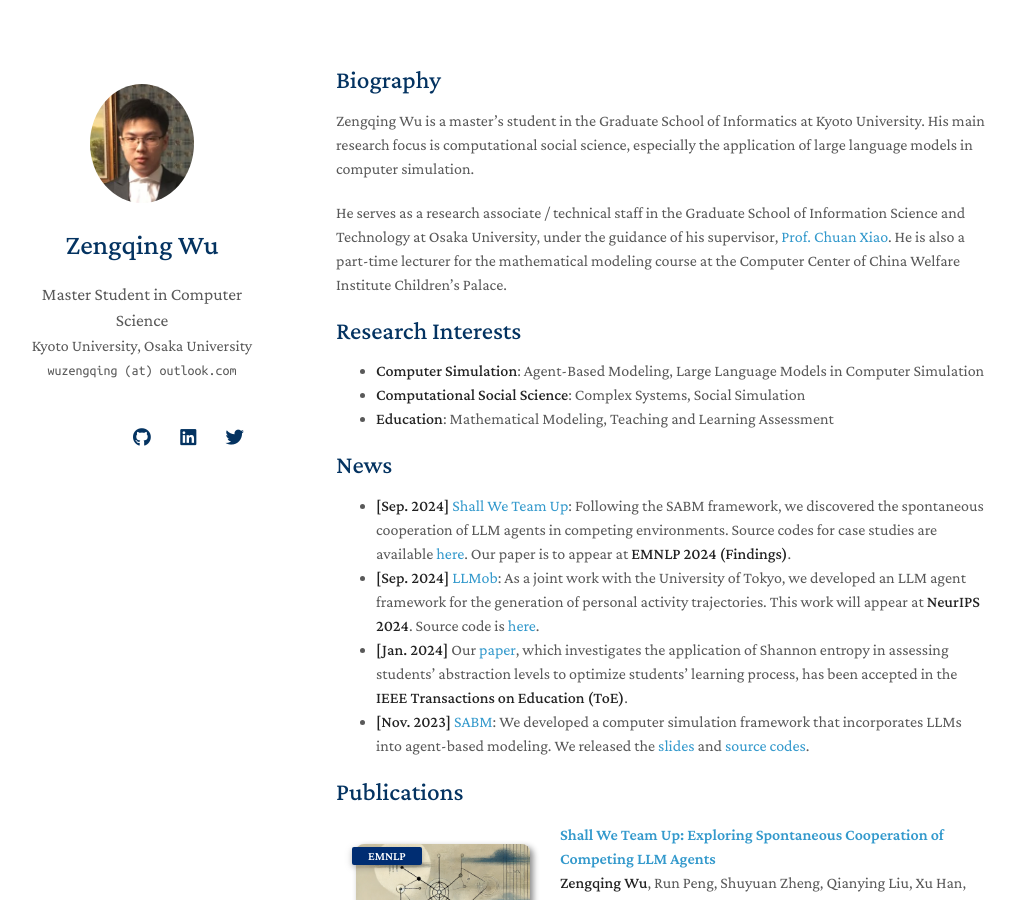
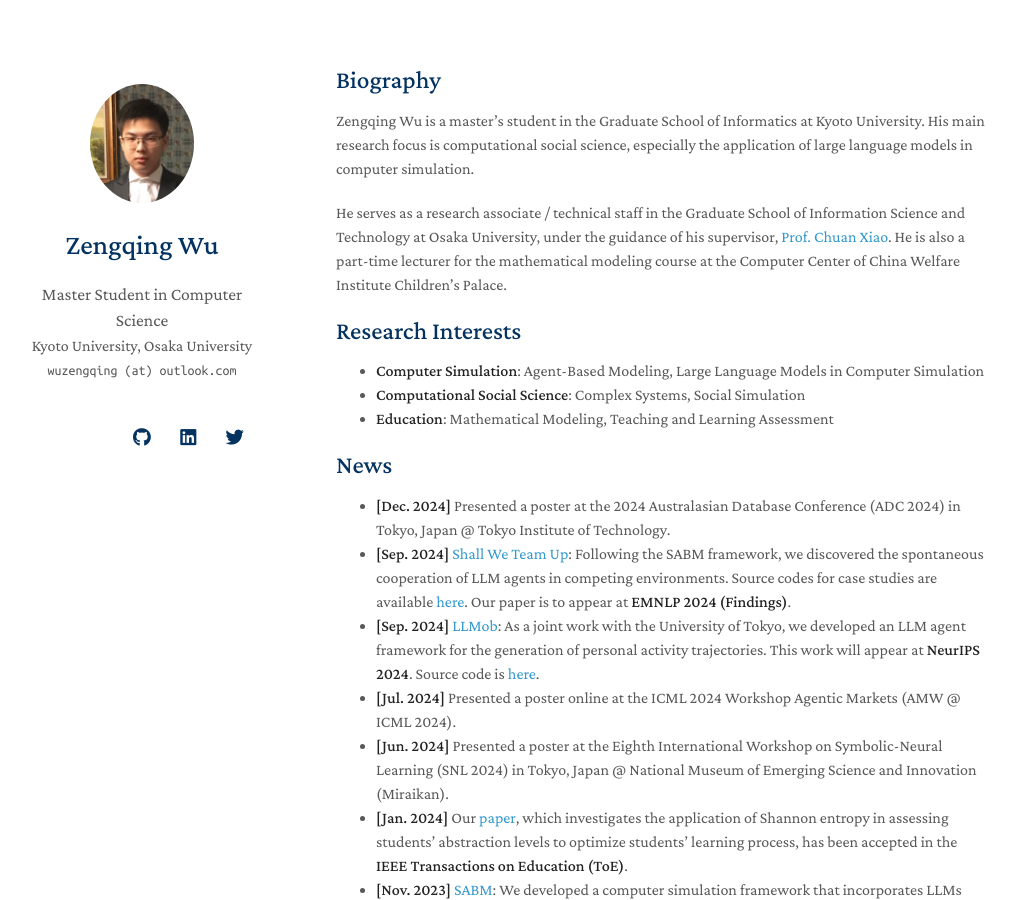
Before and after one commit to wuzengqing001225/wuzengqing001225.github.io, a Jekyll site: the page built from index.md, in a window 1280 px wide and 900 px high. Shown: the whole window, without its empty margins (134-1149 px from the left). Built offline with Jekyll 4.4.1, drawn with Linux system fonts in a browser that asks for light colours; nearby versions of some CDN libraries; a style sheet for code colours, icons or effects is not loaded; our own code applies the rules of GitHub Pages for plain Markdown files.

Commit message:
Update index.md

```diff
--- a/index.md
+++ b/index.md
@@ -18,8 +18,11 @@ He serves as a research associate / technical staff in the Graduate School of In
 
 ## News
 
+- **[Dec. 2024]** Presented a poster at the 2024 Australasian Database Conference (ADC 2024) in Tokyo, Japan @ Tokyo Institute of Technology.
 - **[Sep. 2024]** [Shall We Team Up](https://arxiv.org/abs/2402.12327): Following the SABM framework, we discovered the spontaneous cooperation of LLM agents in competing environments. Source codes for case studies are available [here](https://github.com/wuzengqing001225/SABM_ShallWeTeamUp). Our paper is to appear at **EMNLP 2024 (Findings)**.
 - **[Sep. 2024]** [LLMob](https://arxiv.org/abs/2402.14744): As a joint work with the University of Tokyo, we developed an LLM agent framework for the generation of personal activity trajectories. This work will appear at **NeurIPS 2024**. Source code is [here](https://github.com/Wangjw6/LLMob/).
+- **[Jul. 2024]** Presented a poster online at the ICML 2024 Workshop Agentic Markets (AMW @ ICML 2024).
+- **[Jun. 2024]** Presented a poster at the Eighth International Workshop on Symbolic-Neural Learning (SNL 2024) in Tokyo, Japan @ National Museum of Emerging Science and Innovation (Miraikan).
 - **[Jan. 2024]** Our [paper](https://drive.google.com/file/d/1OHINx0XsqTKS-rHOJCTqdY8Cz664Beez/view), which investigates the application of Shannon entropy in assessing students' abstraction levels to optimize students' learning process, has been accepted in the **IEEE Transactions on Education (ToE)**.
 - **[Nov. 2023]** [SABM](https://arxiv.org/abs/2311.06330): We developed a computer simulation framework that incorporates LLMs into agent-based modeling. We released the [slides](https://docs.google.com/presentation/d/1GqLjlsjfaN-sbNvLENkAnx8OMlSgeUcz/edit?usp=sharing&ouid=110669723869294635935&rtpof=true&sd=true) and [source codes](https://github.com/Roihn/SABM).
 
```
